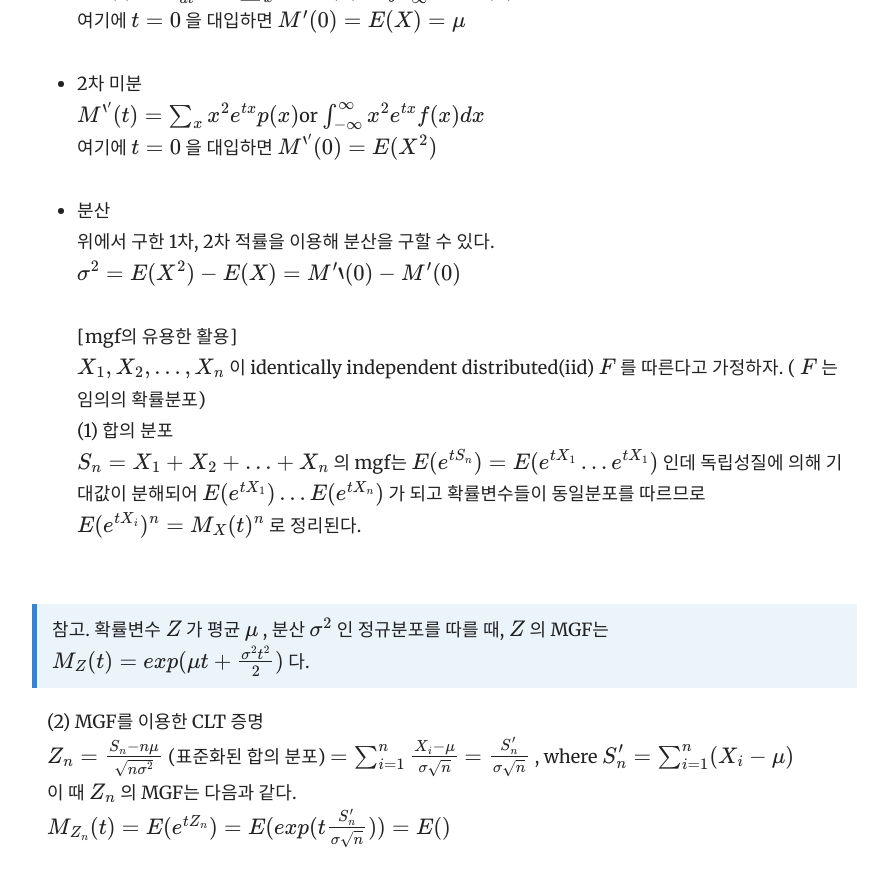
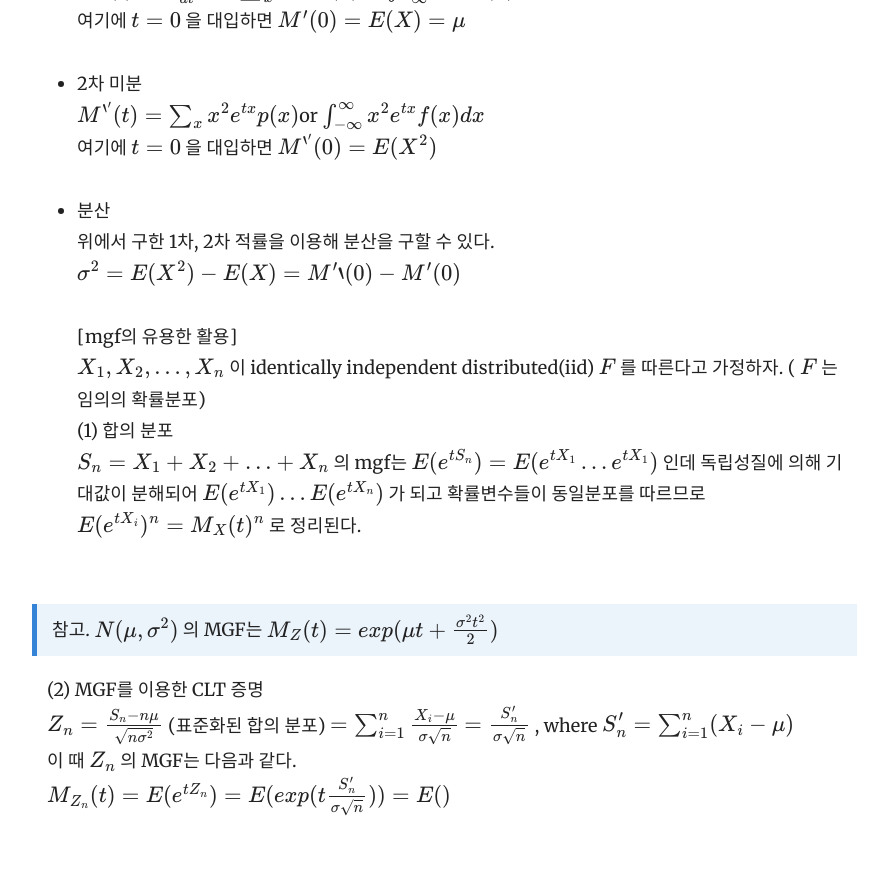
Before and after one commit to yrk3434/yrk3434.github.io, a Jekyll site: the page built from _docs/Theory/Mathematical Statistics.md, in a window 1280 px wide and 900 px high, scrolled down 2236 px. Shown: the top 886 px of the window, without its empty margins (343-1231 px from the left). Built offline with Jekyll 4.4.1, drawn with Linux system fonts in a browser that asks for light colours; formulas are drawn with MathJax 3.

Commit message:
Update Mathematical Statistics.md

```diff
--- a/_docs/Theory/Mathematical Statistics.md
+++ b/_docs/Theory/Mathematical Statistics.md
@@ -72,7 +72,7 @@ $ X_1, X_2, ..., X_n $ 이 identically independent distributed(iid) $ F $ 를
   독립성질에 의해 기대값이 분해되어  $ E(e^{t X_1}) ...E(e^{t X_n}) $ 가 되고
   확률변수들이 동일분포를 따르므로 $  E(e^{t X_i})^n = M_X(t)^n $ 로 정리된다. <br/><br/>
 
-> 참고. 확률변수  $ Z $ 가 평균 $ \mu $ , 분산 $ \sigma^2 $ 인 정규분포를 따를 때, $ Z $ 의 MGF는 $ M_Z(t) = exp(\mu t + \frac{\sigma^2 t^2}{2}) $ 다.
+> 참고. $ N(\mu, \sigma^2) $ 의 MGF는 $ M_Z(t) = exp(\mu t + \frac{\sigma^2 t^2}{2}) $
 
 (2) MGF를 이용한 CLT 증명 <br/>
   $ Z_n  =  \frac{S_n- n \mu}{\sqrt{ n \sigma^2 }} $ (표준화된 합의 분포)
```
